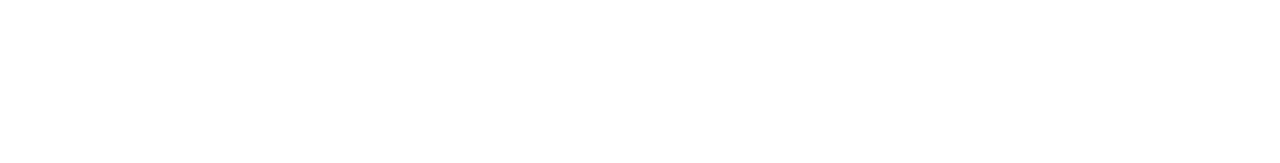
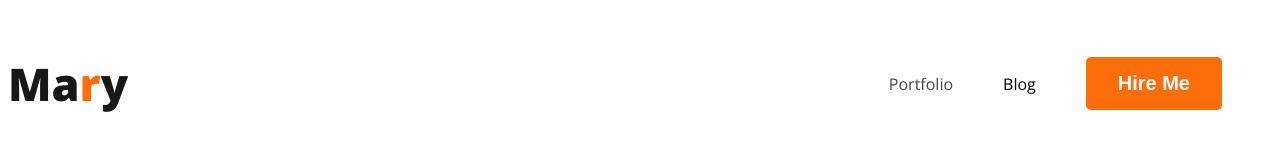
Before and after one commit to Barkat-Ullah/developer-portfolio, a plain HTML site: page developer-portfolio/index.html in a window 1280 px wide. Drawn offline with nearby package versions, Linux system fonts and the light colour scheme.

Commit message:
added nav

```diff
--- a/developer-portfolio/index.html
+++ b/developer-portfolio/index.html
@@ -4,9 +4,27 @@
     <meta charset="UTF-8">
     <meta name="viewport" content="width=device-width, initial-scale=1.0">
     <title>Development-Portfolio</title>
+    <link rel="preconnect" href="https://fonts.googleapis.com">
+<link rel="preconnect" href="https://fonts.gstatic.com" crossorigin>
+<link href="https://fonts.googleapis.com/css2?family=Open+Sans:wght@400;700;800&display=swap" rel="stylesheet">
     <link rel="stylesheet" href="styles/index.css">
 </head>
 <body>
+    <header>
+     <nav>
+        <h3 class="nav-title">Ma<span class="text-title">r</span>y</h3>
+        <ul>
+            <li><a href="portfolio">Portfolio</a></li>
+            <li><a href="blog"></a>Blog</li>
+            <li><button class="primary-btn">Hire Me</button></li>
+        </ul>
+     </nav>
+    </header>
+    <main>
 
+    </main>
+    <footer>
+
+    </footer>
 </body>
 </html>
--- a/developer-portfolio/styles/index.css
+++ b/developer-portfolio/styles/index.css
@@ -0,0 +1,48 @@
+body {
+    font-family: "Lato", sans-serif;
+    font-family: 'Open Sans', sans-serif;
+}
+
+.text-title {
+    color: #FD6E0A;
+}
+
+.primary-btn {
+    border-radius: 5px;
+    background: #FD6E0A;
+    border: 0;
+    color: aliceblue;
+    font-size: 20px;
+    font-weight: 700;
+    padding: 15px 32px;
+
+}
+
+/* nav styles */
+nav {
+    display: flex;
+    justify-content: space-between;
+    align-items: center;
+}
+
+.nav-title {
+    color: #181818;
+    font-size: 45px;
+    font-weight: 800;
+}
+
+nav ul {
+    display: flex;
+    align-items: center;
+
+}
+
+nav li {
+    list-style: none;
+    margin-right: 50px;
+}
+
+nav a {
+    text-decoration: none;
+    color: #474747;
+}
```
